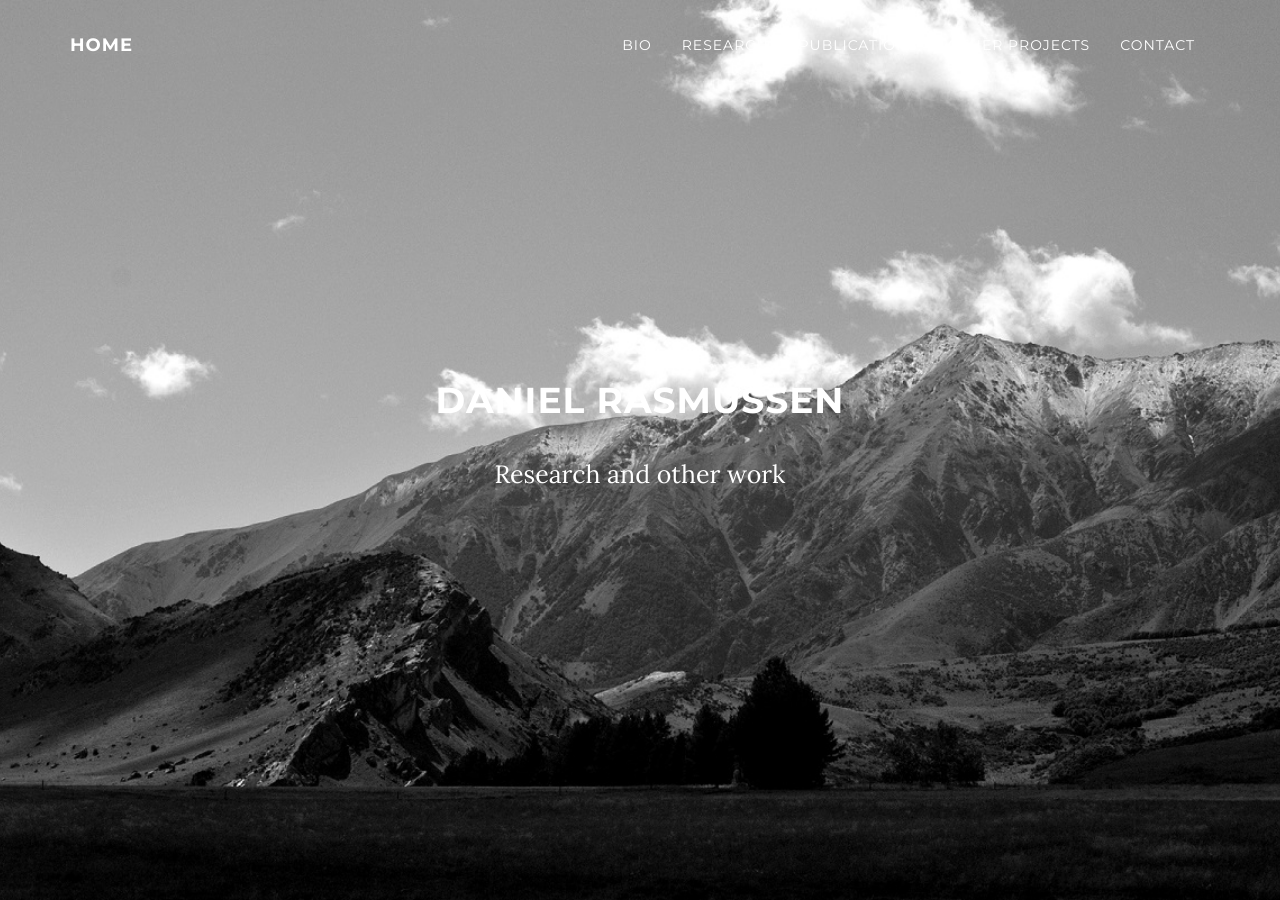
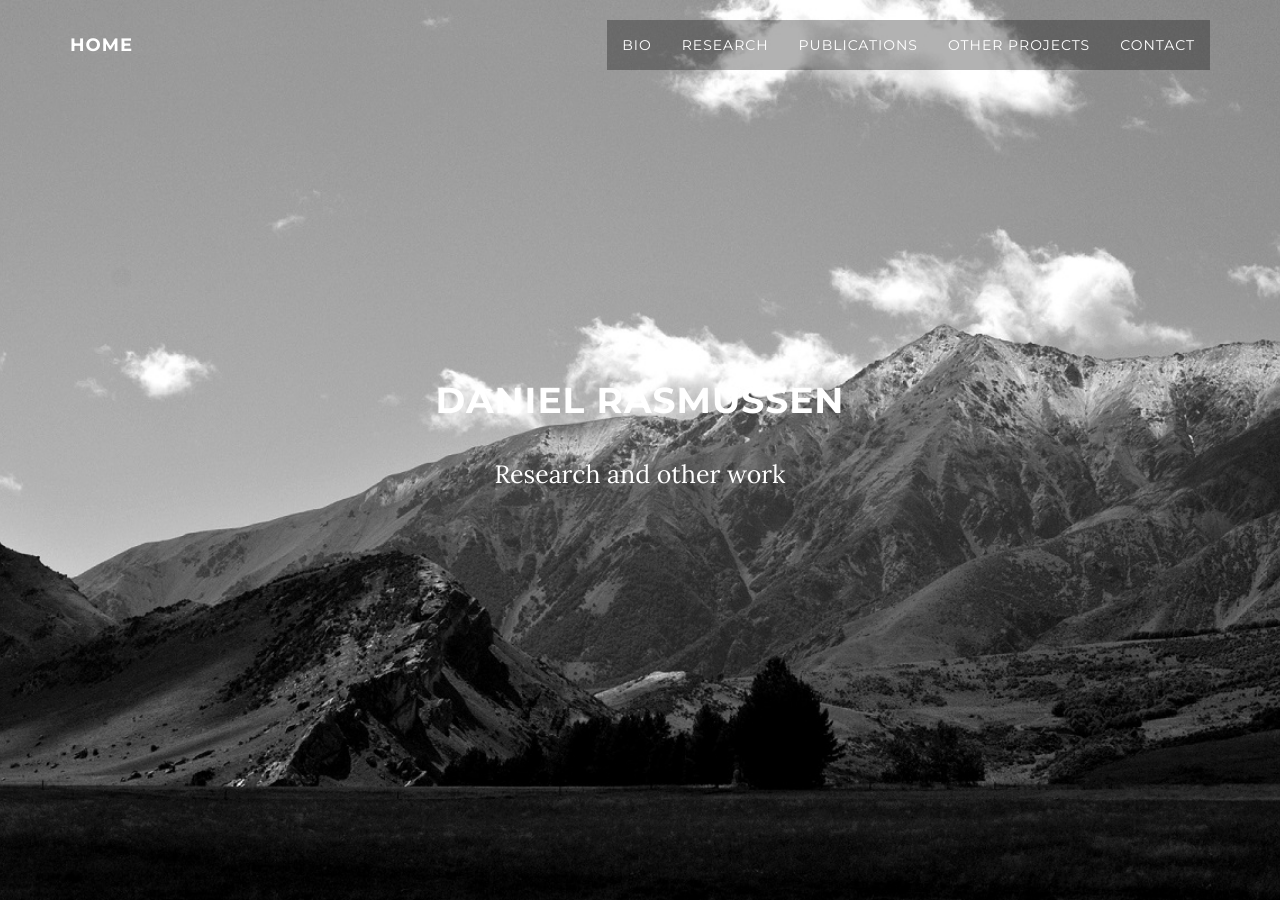
Before and after one commit to drasmuss/drasmuss.github.io, a Jekyll site: the page built from index.html, in a window 1280 px wide. Built offline with Jekyll 4.4.1, drawn with Linux system fonts in a browser that asks for light colours.

Commit message:
Added shading to navbar

```diff
--- a/css/style.css
+++ b/css/style.css
@@ -90,11 +90,12 @@ a:focus {
 }
 
 .navbar-custom .nav li.active {
-    outline: nonte;
+    outline: none;
     background-color: rgba(255,255,255,.3);
 }
 
 .navbar-custom .nav li a {
+    background-color: rgba(0,0,0,0.3);
     -webkit-transition: background .3s ease-in-out;
     -moz-transition: background .3s ease-in-out;
     transition: background .3s ease-in-out;
@@ -282,8 +283,6 @@ a:focus {
     align-items: center;
 }
 
-
-
 .download-section {
     width: 100%;
     padding: 50px 0;
```
